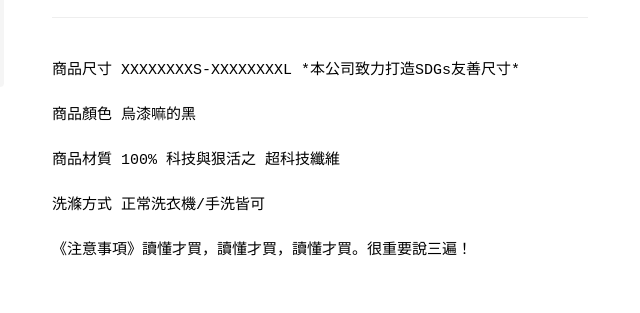
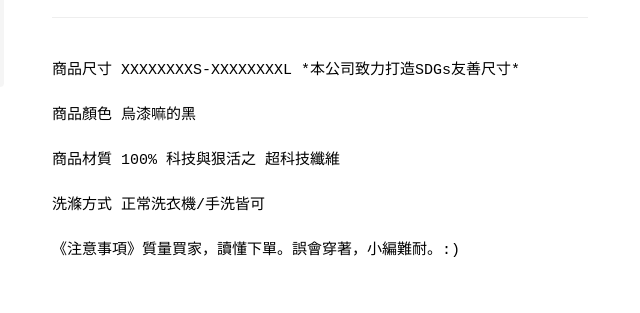
Before and after one commit to huichunhsu/huichunhsu.github.io, a plain HTML site: page EC_details.html in a window 1280 px wide. Shown: the part 633-946 px from the top of the page, 612-1252 px from the left. Drawn offline with nearby package versions, Linux system fonts and the light colour scheme.

Commit message:
Add files via upload

```diff
--- a/EC_details.html
+++ b/EC_details.html
@@ -64,7 +64,7 @@
 
 洗滌方式 正常洗衣機/手洗皆可
 
-《注意事項》讀懂才買，讀懂才買，讀懂才買。很重要說三遍！
+《注意事項》質量買家，讀懂下單。誤會穿著，小編難耐。:)
 </pre>
  </p>
         </div>
```
Also changed, not shown: EC_details2.html (+1 -1 lines), EC_details3.html (+1 -1 lines), EC_details4.html (+1 -1 lines).
